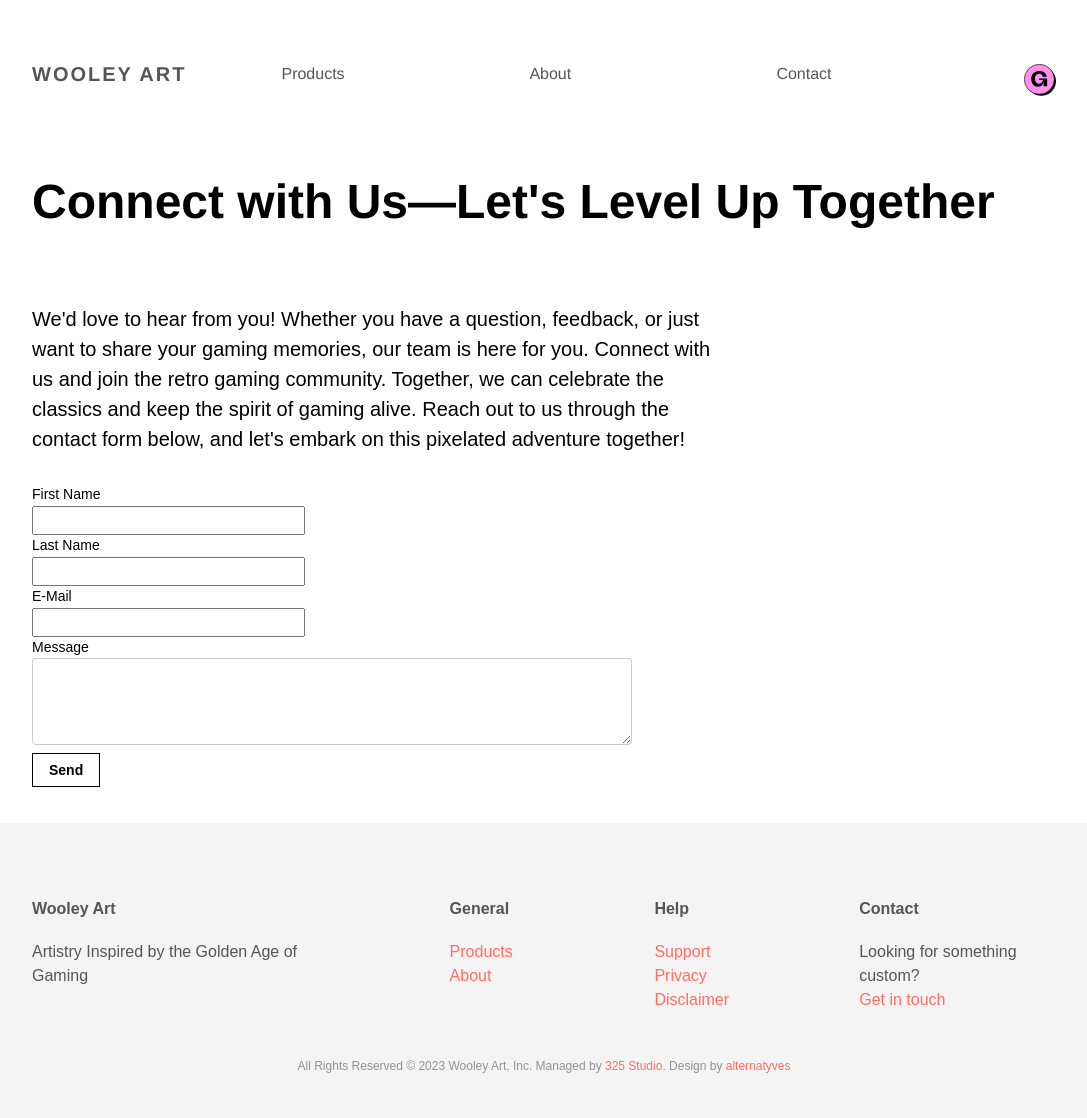
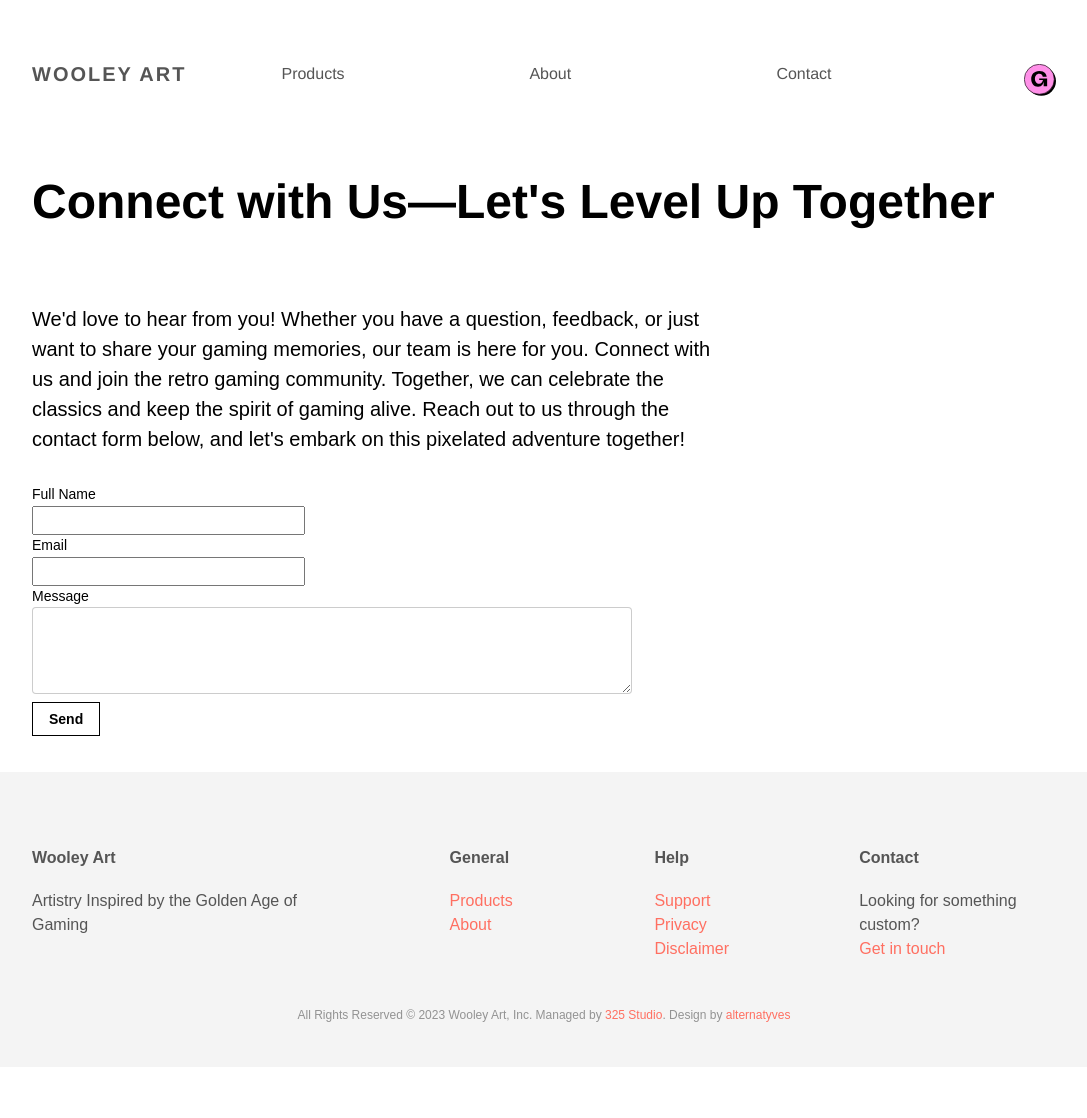
Before and after one commit to naccrat/wooley-art, a Jekyll site: the page built from _pages/contact.html, in a window 1280 px wide. Shown: the whole page, without its empty margins (96-1183 px from the left). Built offline with Jekyll 4.4.1, drawn with Linux system fonts in a browser that asks for light colours; after the commit the page ends 1067 px from its top, so only the background shows below that.

Commit message:
form changes

```diff
--- /dev/null
+++ b/_includes/contact-form.html
@@ -0,0 +1,36 @@
+<br><br>
+<form
+  id="contact"
+  class="form"
+  method="POST"
+  action="/pages/contact-success.html"
+  data-netlify-recaptcha="true"
+  data-netlify="true"
+  >
+  <div class="form__subcontainer">
+    <div>
+      <label name="name" class="db fw4 lh-copy f6">Full Name</label>
+      <input type="text" name="first-name" id="form-first-name" required>
+    </div>
+  </div>
+
+  <div>
+    <label name="email" class="db fw4 lh-copy f6">Email</label>
+    <input type="email" name="email" id="form-email" required>
+  </div>
+
+  <div>
+    <label name="message" class="db fw4 lh-copy f6">Message</label>
+    <textarea name="message" class="db border-box hover-black w-100 measure ba b--black-20 pa2 br2 mb2"  rows="3"></textarea>
+  </div>
+
+  <div data-netlify-recaptcha="true"></div>
+
+  <div class="form__submit">
+    <div class="form__btn">
+      <button class="b ph3 pv2 input-reset ba b--black bg-transparent grow pointer f6" type="submit">Send</button>
+    </div>
+  </div>
+
+  <p class="form__message"></p>
+</form>
--- a/_includes/formcarry.html
+++ /dev/null
@@ -1,31 +0,0 @@
-<br><br>
-<form id="contact" class="form " method="POST" netlify>
-  <div class="form__subcontainer">
-    <div>
-      <label class="db fw4 lh-copy f6" for="form-first-name">First Name</label>
-      <input type="text" name="first-name" id="form-first-name" required>
-    </div>
-    <div>
-      <label class="db fw4 lh-copy f6" for="form-last-name">Last Name</label>
-      <input type="text" name="last-name" id="form-last-name" required>
-    </div>
-  </div>
-
-  <div>
-    <label class="db fw4 lh-copy f6" for="form-email">E-Mail</label>
-    <input type="email" name="email" id="form-email" required>
-  </div>
-
-  <div>
-    <label class="db fw4 lh-copy f6" for="form-message">Message</label>
-    <textarea name="message" id="form-message" class="db border-box hover-black w-100 measure ba b--black-20 pa2 br2 mb2"  rows="3"></textarea>
-  </div>
-
-  <div class="form__submit">
-    <div class="form__btn">
-      <input class="b ph3 pv2 input-reset ba b--black bg-transparent grow pointer f6" type="submit" value="Send">
-    </div>
-  </div>
-
-  <p class="form__message"></p>
-</form>
--- a/_pages/contact-success.html
+++ b/_pages/contact-success.html
@@ -1,8 +1,8 @@
 ---
-title: We'll be in touch
-hero: We'll be in touch
+title: Thank you for reaching out
+hero: Thank you for reaching out
 sitemap: false
 ---
 
-<h2 class="editable">Success</h2>
+<h2 class="editable">Thank you for reaching out</h2>
 <p class="subtext editable">Your message is sent. We'll be in touch soon.</p>
--- a/_pages/contact.html
+++ b/_pages/contact.html
@@ -8,4 +8,4 @@ hero: Connect with Us&mdash;Let's Level Up Together
 
 We'd love to hear from you! Whether you have a question, feedback, or just want to share your gaming memories, our team is here for you. Connect with us and join the retro gaming community. Together, we can celebrate the classics and keep the spirit of gaming alive. Reach out to us through the contact form below, and let's embark on this pixelated adventure together!
 
-{% include formcarry.html %}
+{% include contact-form.html %}
```
